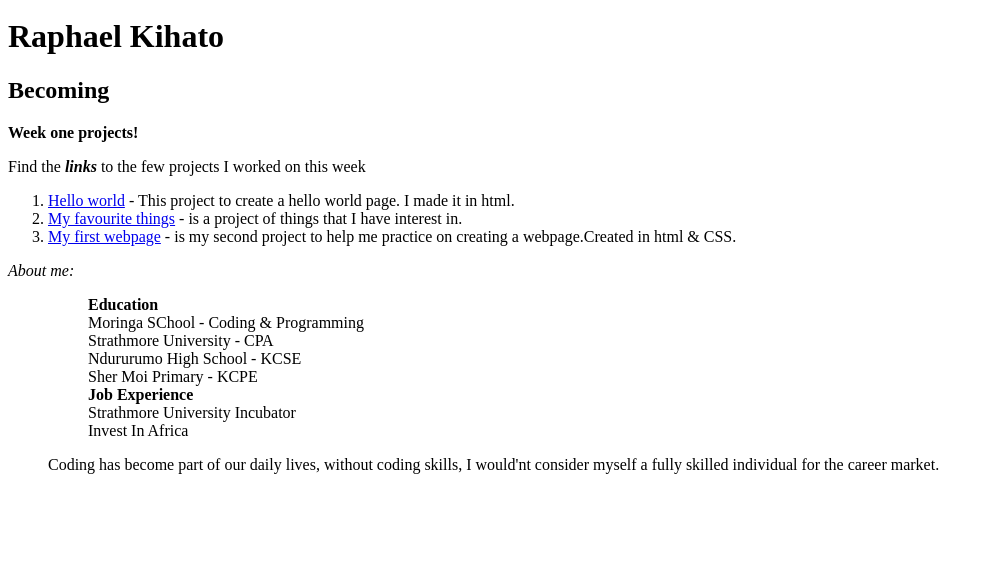
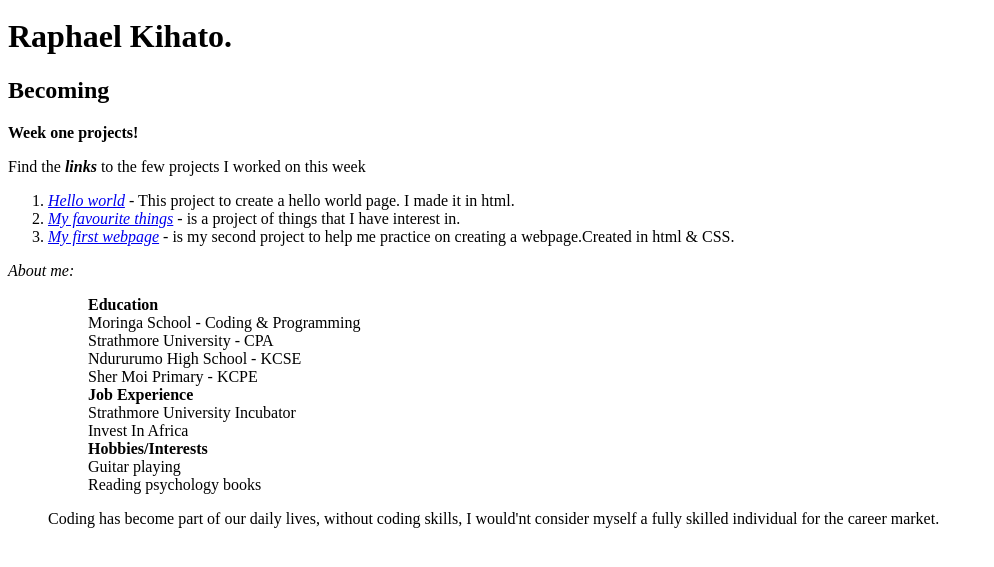
Before and after one commit to kihatoraph/My-first-IP, a plain HTML site: page my-first-ip.html in a window 1280 px wide. Shown: the part 29-596 px from the top of the page, without its empty margins (0-994 px from the left). Drawn offline with Linux system fonts and the light colour scheme.

Commit message:
html & css linking

```diff
--- a/my-first-ip.html
+++ b/my-first-ip.html
@@ -1,29 +1,35 @@
 <!DOCTYPE html>
 <html>
 <head>
+    <title>My-first-ip</title>
+    <link href="css/styles.css" rel="stylesheet" type="text/css">
     <img src="my.JPG" alt="A photo of me">
-    <h1>Raphael Kihato</h1>
+    <h1>Raphael Kihato.</h1>
     <h2>Becoming</h2>
 </head>
 <body>
     <p><strong>Week one projects!</strong></p>
     <p>Find the <strong><em>links</em></strong> to the few projects I worked on this week</p>
     <ol>
-        <li><a href="https://github.com/kihatoraph/Hello-world">Hello world</a> - This project to create a hello world page. I made it in html.</li>
-        <li><a href="https://github.com/kihatoraph/my-favourite-things">My favourite things</a> - is a project of things that I have interest in.</li>
-        <li><a href="https://github.com/kihatoraph/my-first-webpage">My first webpage</a> - is my second project to help me practice on creating a webpage.Created in html & CSS.</li>
+        <li><em><a href="https://github.com/kihatoraph/Hello-world">Hello world</a></em> - This project to create a hello world page. I made it in html.</li>
+        <li><em><a href="https://github.com/kihatoraph/my-favourite-things">My favourite things</a></em> - is a project of things that I have interest in.</li>
+        <li><em><a href="https://github.com/kihatoraph/my-first-webpage">My first webpage</a></em> - is my second project to help me practice on creating a webpage.Created in html & CSS.</li>
     </ol>
     <p><em>About me:</em></p>
     <ol>
         <ul><strong>Education</strong></ul>
-        <ul>Moringa SChool - Coding & Programming</ul>
+        <ul>Moringa School - Coding & Programming</ul>
         <ul>Strathmore University - CPA</ul>
         <ul>Ndururumo High School - KCSE</ul>
         <ul> Sher Moi Primary - KCPE </ul>
 
         <ul><strong>Job Experience</strong></ul>
-        <ol>Strathmore University Incubator</ol>
-        <ol>Invest In Africa</ol>
+        <ul>Strathmore University Incubator</ul>
+        <ul>Invest In Africa</ul>
+
+        <ul><strong> Hobbies/Interests</strong></ul>
+        <ul>Guitar playing</ul>
+        <ul>Reading psychology books</ul>
         <p>Coding has become part of our daily lives, without coding skills, I would'nt consider myself a fully skilled individual for the career market.</p>
 
     </ol>
```
